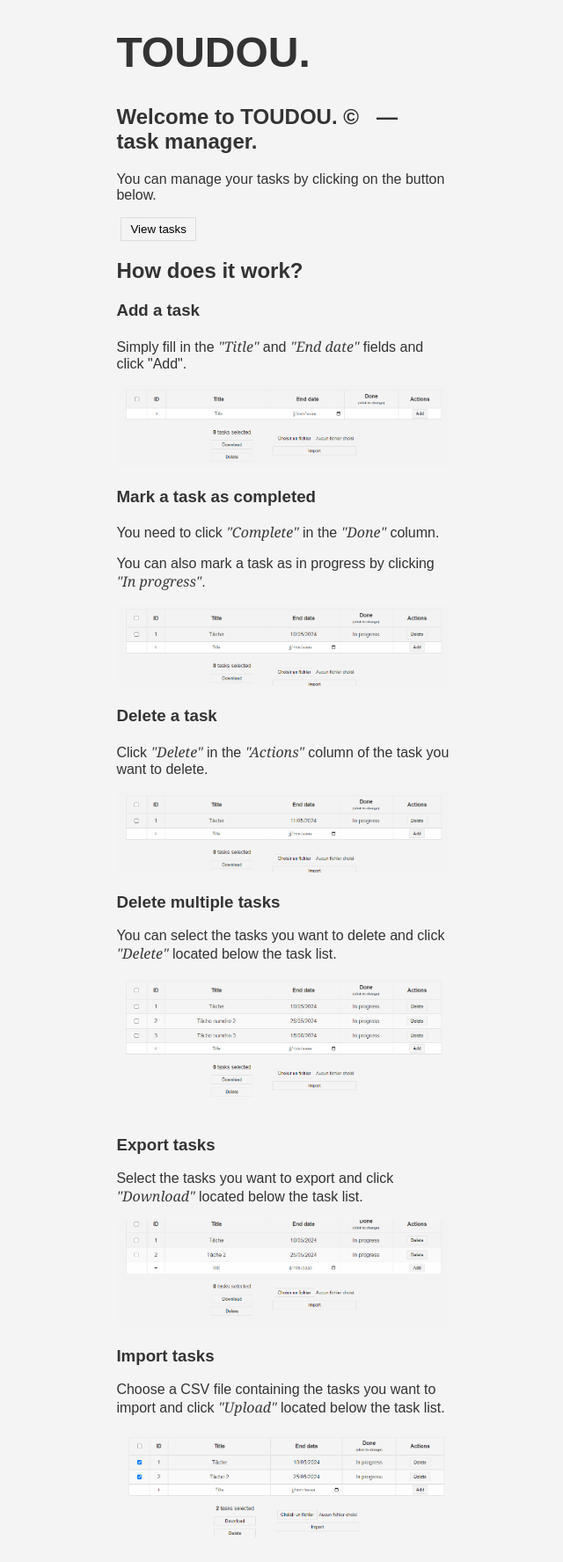
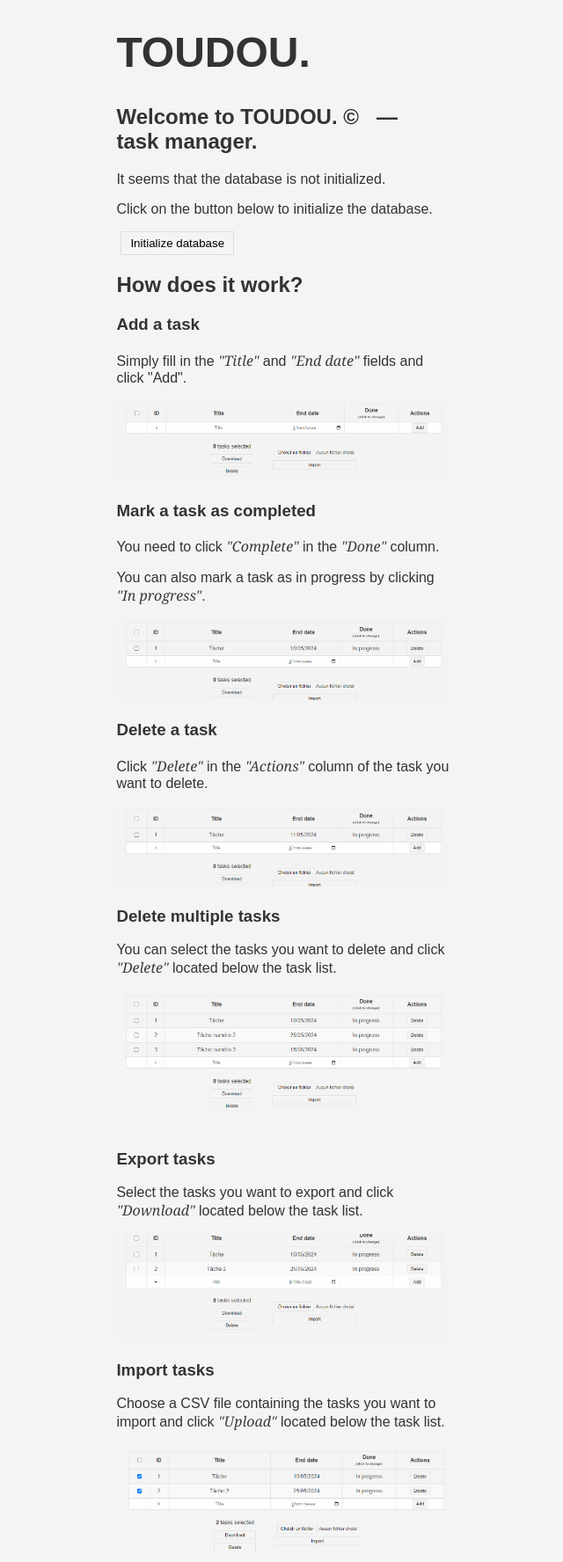
Before and after one commit to 444chak/tasks, a Flask app: page / in a window 1280 px wide. Shown: the part 46-1822 px from the top of the page at 88% size, without its empty margins (318-958 px from the left). Before the commit the page ends 1794 px from the top, so only its background shows below. Run offline with Flask 3, Linux system fonts and the light colour scheme; data that the repository does not hold is empty.

Commit message:
add initdb webapp

```diff
--- a/src/toudou/views/cli.py
+++ b/src/toudou/views/cli.py
@@ -19,15 +19,17 @@ def cli():
 @cli.command()
 def init_db():
     """Create the database."""
-    if not models.create_database():
+    if models.is_db():
         click.echo("Database already exists.")
         click.echo("Do you want to recreate it? (y/n)")
         if input().lower() == "y":
+            models.create_database(force=True)
             click.echo("Database recreated ! ✅")
             return
         else:
             click.echo("Database not recreated.")
             return
+    models.create_database()
     click.echo("Creating the database...")
     click.echo("Database created ! ✅")
 
--- a/src/toudou/views/web/app.py
+++ b/src/toudou/views/web/app.py
@@ -10,9 +10,12 @@ app = Flask(__name__)
 
 
 @app.route("/")
-def index():
-    """The main page of the webapp."""
-    return render_template("index.html")
+def index() -> Response:
+    """The index page of the webapp.
+    Returns:
+        Response: The index page.
+    """
+    return render_template("index.html", is_db=models.is_db())
 
 
 @app.route("/tasks")
@@ -20,6 +23,10 @@ def index():
 @app.route("/tasks/add", methods=["POST"])
 def tasks(task_id: int = None, action: str = None) -> Response:
     """The tasks page of the webapp."""
+
+    if not models.is_db():
+        return redirect("/")
+
     if task_id and action:
         if action == "done":
             models.update_task(task_id, not models.get_task(task_id)[3])
@@ -120,3 +127,10 @@ def tasks_import():
     services.import_tasks(content)
 
     return redirect("/tasks")
+
+
+@app.route("/init")
+def init_db():
+    """Initialize the database."""
+    models.create_database()
+    return redirect("/")
--- a/src/toudou/views/web/templates/index.html
+++ b/src/toudou/views/web/templates/index.html
@@ -16,42 +16,62 @@
 
         <h2>Welcome to TOUDOU. &copy; &nbsp; &mdash; &nbsp; task manager.</h2>
 
+        {% if is_db %}
+
         <p>You can manage your tasks by clicking on the button below.</p>
 
         <button onclick="window.location.href='/tasks'">View tasks</button>
 
+        {% else %}
+
+        <p>It seems that the database is not initialized.</p>
+        <p>Click on the button below to initialize the database.</p>
+
+        <button onclick="window.location.href='/init'">Initialize database</button>
+        {% endif %}
+
         <h2>How does it work?</h2>
 
         <h3>Add a task</h3>
-        <p>Simply fill in the <span class="quoted">"Title"</span> and <span class="quoted">"End date"</span> fields and click "Add".</p>
+        <p>Simply fill in the <span class="quoted">"Title"</span> and <span class="quoted">"End date"</span> fields and
+            click "Add".</p>
 
         <img src="{{url_for('static', filename='add.gif')}}" alt="Add task" style="width: 100%; max-width: 500px;">
 
         <h3>Mark a task as completed</h3>
-        <p>You need to click <span class="quoted">"Complete"</span> in the <span class="quoted">"Done"</span> column.</p>
+        <p>You need to click <span class="quoted">"Complete"</span> in the <span class="quoted">"Done"</span> column.
+        </p>
         <p>You can also mark a task as in progress by clicking <span class="quoted">"In progress"</span>.</p>
 
         <img src="{{url_for('static', filename='done.gif')}}" alt="Done task" style="width: 100%; max-width: 500px;">
 
         <h3>Delete a task</h3>
-        <p>Click <span class="quoted">"Delete"</span> in the <span class="quoted">"Actions"</span> column of the task you want to delete.</p>
+        <p>Click <span class="quoted">"Delete"</span> in the <span class="quoted">"Actions"</span> column of the task
+            you want to delete.</p>
 
-        <img src="{{url_for('static', filename='delete.gif')}}" alt="Delete task" style="width: 100%; max-width: 500px;">
+        <img src="{{url_for('static', filename='delete.gif')}}" alt="Delete task"
+            style="width: 100%; max-width: 500px;">
 
         <h3>Delete multiple tasks</h3>
-        <p>You can select the tasks you want to delete and click <span class="quoted">"Delete"</span> located below the task list.</p>
+        <p>You can select the tasks you want to delete and click <span class="quoted">"Delete"</span> located below the
+            task list.</p>
 
-        <img src="{{url_for('static', filename='delete_multiple.gif')}}" alt="Delete multiple tasks" style="width: 100%; max-width: 500px;">
+        <img src="{{url_for('static', filename='delete_multiple.gif')}}" alt="Delete multiple tasks"
+            style="width: 100%; max-width: 500px;">
 
         <h3>Export tasks</h3>
-        <p>Select the tasks you want to export and click <span class="quoted">"Download"</span> located below the task list.</p>
+        <p>Select the tasks you want to export and click <span class="quoted">"Download"</span> located below the task
+            list.</p>
 
-        <img src="{{url_for('static', filename='export.gif')}}" alt="Export tasks" style="width: 100%; max-width: 500px;">
+        <img src="{{url_for('static', filename='export.gif')}}" alt="Export tasks"
+            style="width: 100%; max-width: 500px;">
 
         <h3>Import tasks</h3>
-        <p>Choose a CSV file containing the tasks you want to import and click <span class="quoted">"Upload"</span> located below the task list.</p>
+        <p>Choose a CSV file containing the tasks you want to import and click <span class="quoted">"Upload"</span>
+            located below the task list.</p>
 
-        <img src="{{url_for('static', filename='import.gif')}}" alt="Import tasks" style="width: 100%; max-width: 500px;">
+        <img src="{{url_for('static', filename='import.gif')}}" alt="Import tasks"
+            style="width: 100%; max-width: 500px;">
 
     </div>
 
```
Also changed, not shown: src/toudou/models/__init__.py (+14 -2 lines), README.md.
